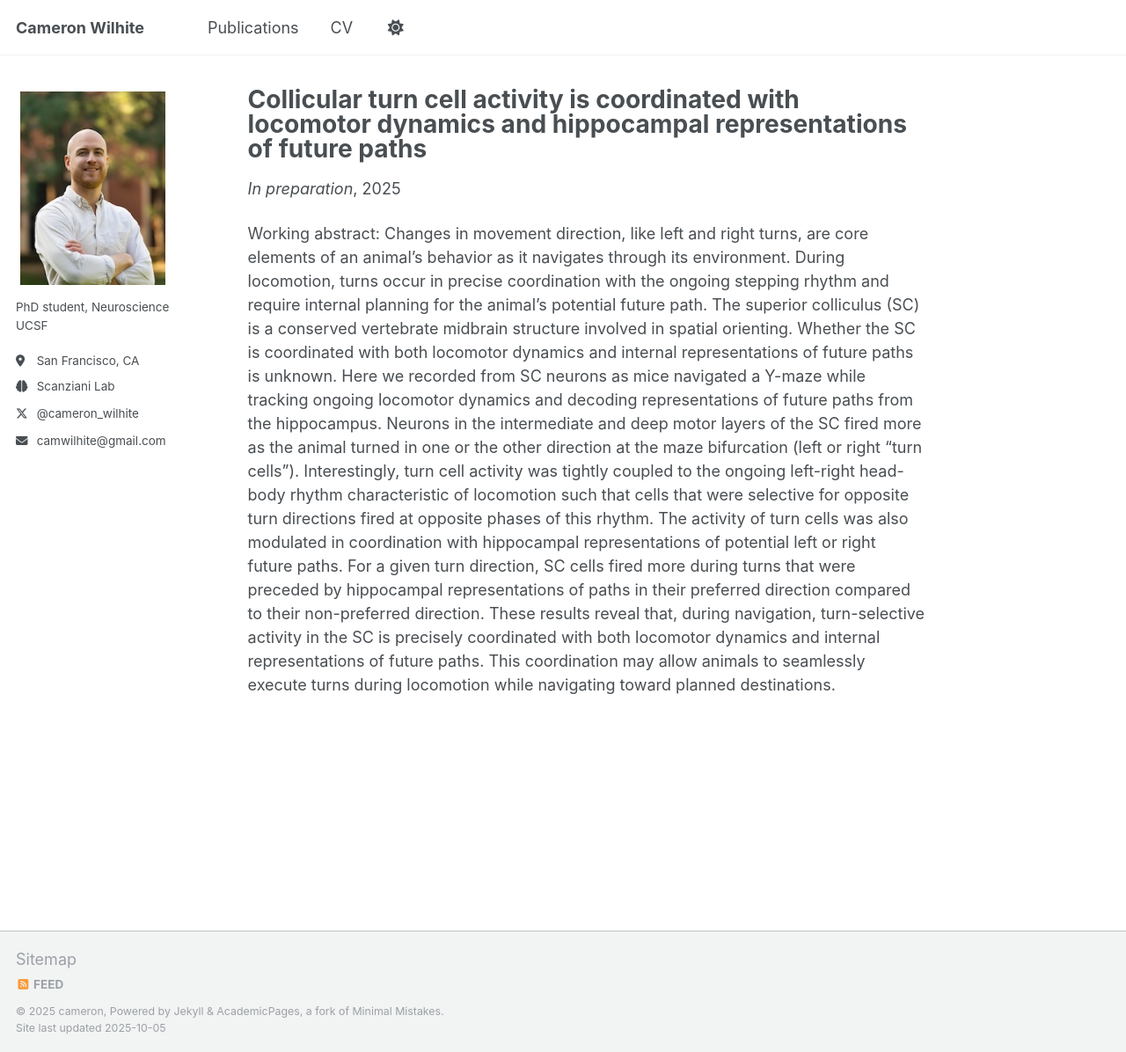
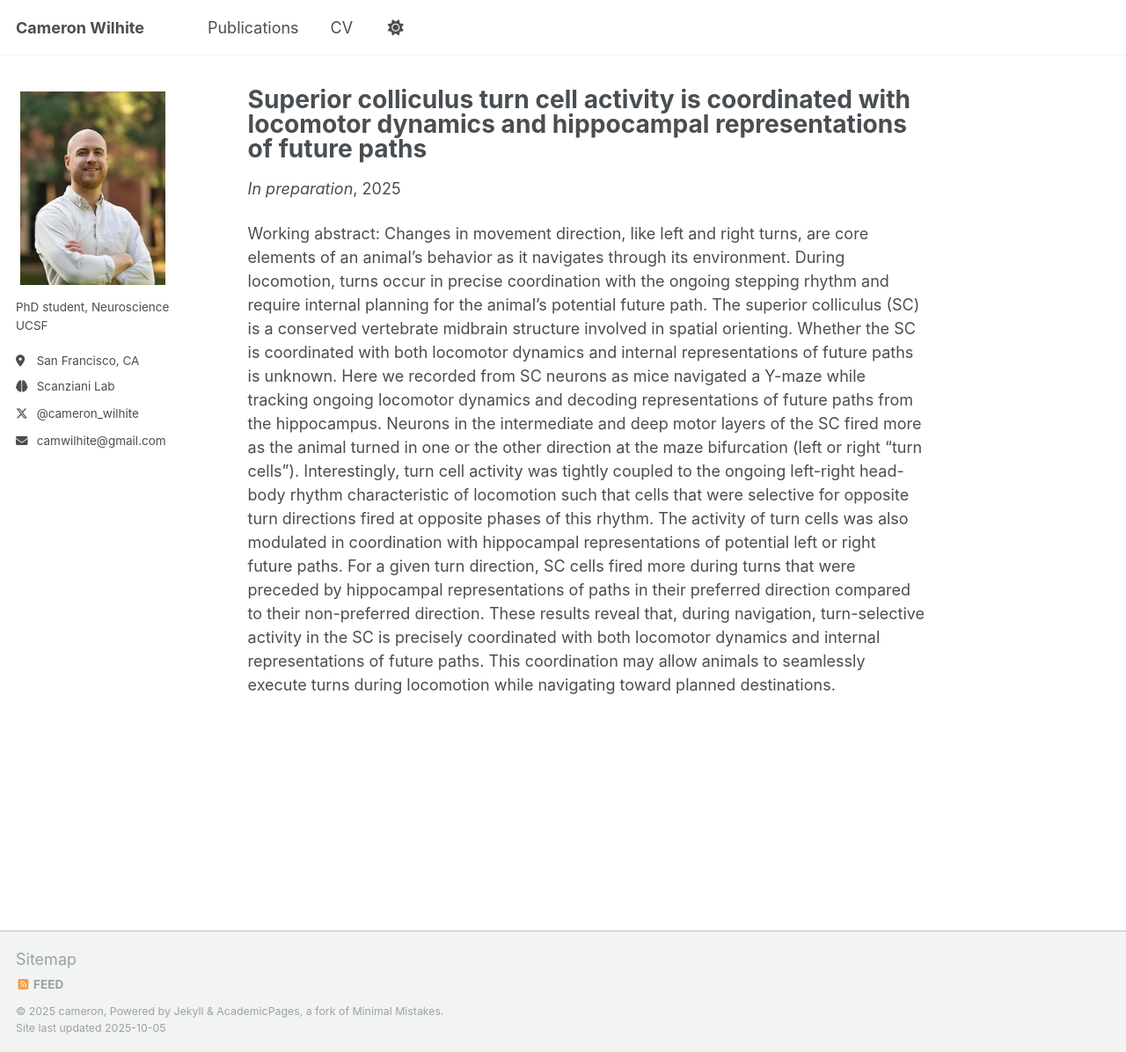
Before and after one commit to camwilhite/camwilhite.github.io, a Jekyll site: the page built from _publications/2025_SC_HPC.md, in a window 1280 px wide and 1196 px high. Shown: the whole window at 88% size. Built offline with Jekyll 4.4.1, drawn with Linux system fonts in a browser that asks for light colours; a script that is not in the unit is left out.

Commit message:
Update 2025_SC_HPC.md

```diff
--- a/_publications/2025_SC_HPC.md
+++ b/_publications/2025_SC_HPC.md
@@ -1,5 +1,5 @@
 ---
-title: "Collicular turn cell activity is coordinated with locomotor dynamics and hippocampal representations of future paths"
+title: "Superior colliculus turn cell activity is coordinated with locomotor dynamics and hippocampal representations of future paths"
 collection: publications
 category: manuscripts
 permalink: /publication/2025_SC_HPC
```
